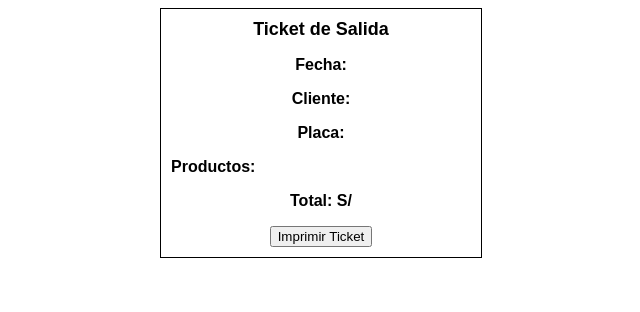
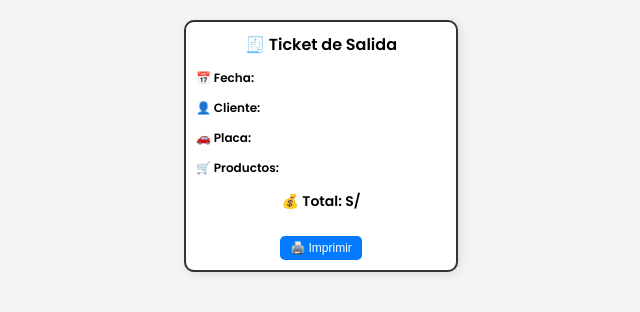
Before and after one commit to SexxinUwu/ticket-app, a plain HTML site: page index.html in a window 1280 px wide. Shown: the whole page, without its empty margins (319-959 px from the left). Drawn offline with Linux system fonts and the light colour scheme.

Commit message:
Update index.html

```diff
--- a/index.html
+++ b/index.html
@@ -3,32 +3,90 @@
 <head>
     <meta charset="UTF-8">
     <meta name="viewport" content="width=device-width, initial-scale=1.0">
-    <title>Ticket de Salida</title>
+    <title>🧾 Ticket de Salida</title>
     <style>
-        body { font-family: Arial, sans-serif; text-align: center; }
-        .ticket { width: 300px; margin: auto; border: 1px solid #000; padding: 10px; }
-        .header { font-size: 18px; font-weight: bold; }
-        .items { text-align: left; margin-top: 10px; }
-        .totals { margin-top: 10px; font-weight: bold; }
+        @import url('https://fonts.googleapis.com/css2?family=Poppins:wght@300;400;600&display=swap');
+
+        body {
+            font-family: 'Poppins', sans-serif;
+            text-align: center;
+            background-color: #f4f4f4;
+            margin: 20px;
+        }
+
+        .ticket {
+            width: 250px;
+            margin: auto;
+            border: 2px solid #333;
+            background: white;
+            padding: 10px;
+            border-radius: 10px;
+            box-shadow: 2px 2px 10px rgba(0, 0, 0, 0.1);
+        }
+
+        .header {
+            font-size: 16px;
+            font-weight: 600;
+            margin-bottom: 5px;
+        }
+
+        .info {
+            font-size: 12px;
+            text-align: left;
+        }
+
+        .productos {
+            text-align: left;
+            font-size: 12px;
+            margin-top: 5px;
+        }
+
+        .productos ul {
+            padding-left: 15px;
+        }
+
+        .totals {
+            font-weight: bold;
+            font-size: 14px;
+            margin-top: 8px;
+            text-align: center;
+        }
+
+        .btn {
+            background: #007bff;
+            color: white;
+            padding: 5px 10px;
+            border: none;
+            border-radius: 5px;
+            cursor: pointer;
+            font-size: 12px;
+            margin-top: 10px;
+        }
+
+        .btn:hover {
+            background: #0056b3;
+        }
     </style>
 </head>
 <body>
     <div class="ticket">
-        <div class="header">Ticket de Salida</div>
-        <p><strong>Fecha:</strong> <span id="fecha"></span></p>
-        <p><strong>Cliente:</strong> <span id="cliente"></span></p>
-        <p><strong>Placa:</strong> <span id="placa"></span></p>
+        <div class="header">🧾 Ticket de Salida</div>
+        <div class="info">
+            <p><strong>📅 Fecha:</strong> <span id="fecha"></span></p>
+            <p><strong>👤 Cliente:</strong> <span id="cliente"></span></p>
+            <p><strong>🚗 Placa:</strong> <span id="placa"></span></p>
+        </div>
 
-        <div class="items">
-            <strong>Productos:</strong>
+        <div class="productos">
+            <strong>🛒 Productos:</strong>
             <ul id="productos-list"></ul>
         </div>
 
         <div class="totals">
-            <p><strong>Total:</strong> S/ <span id="total"></span></p>
+            <p>💰 <strong>Total:</strong> S/ <span id="total"></span></p>
         </div>
 
-        <button onclick="window.print()">Imprimir Ticket</button>
+        <button class="btn" onclick="window.print()">🖨️ Imprimir</button>
     </div>
 
     <script>
```
